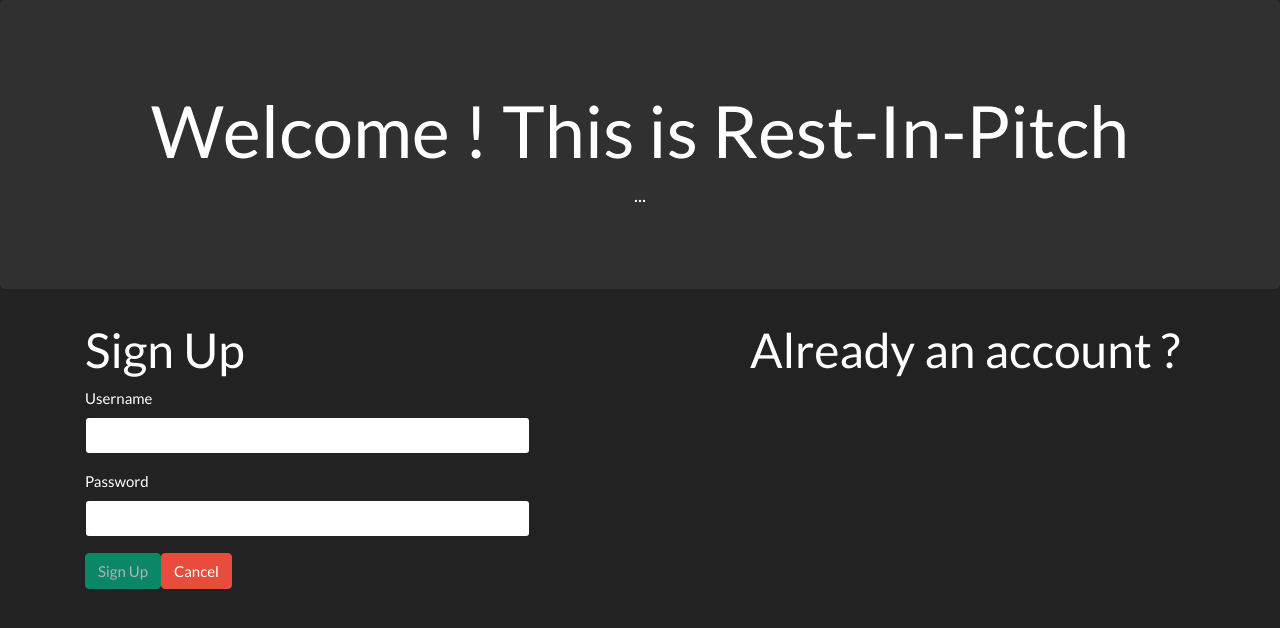
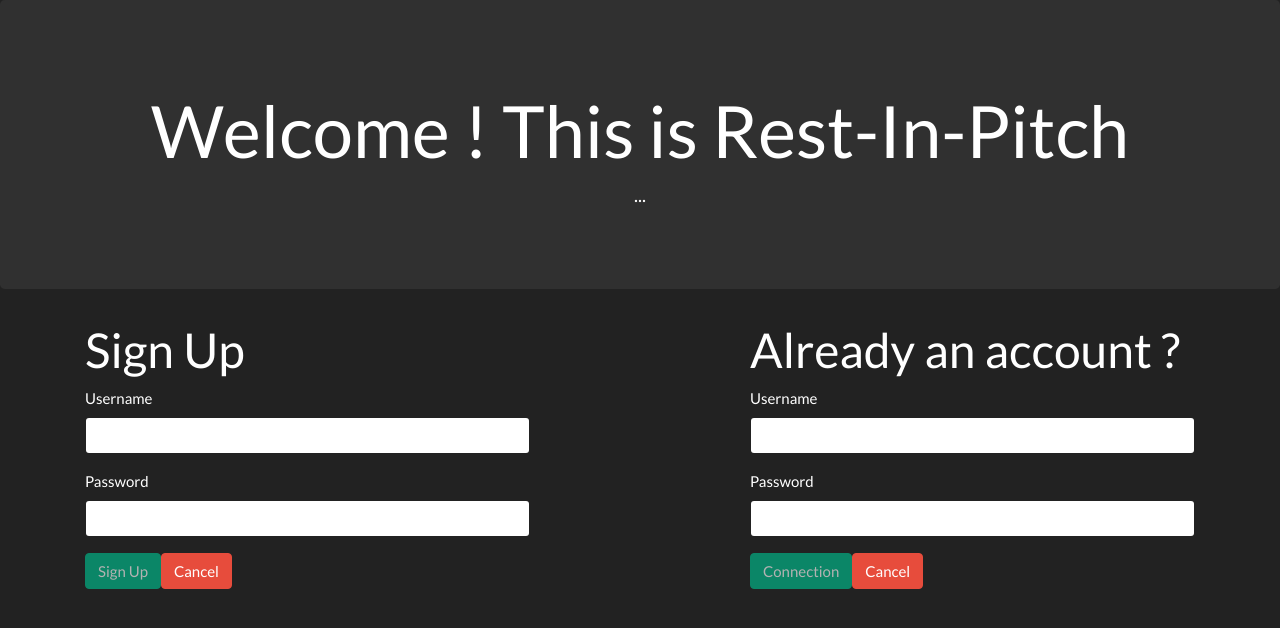
Before and after one commit to myracool/rest-in-pitch, an Angular app in the folder frontend/: page /user-create in a window 1280 px wide. Shown: the top 628 px of the page. Built offline with nearby package versions, Linux system fonts and the light colour scheme.

Commit message:
connexion fonctionne git stage frontend/src/app/show/show.component.html frontend/src/app/show/show.component.ts frontend/src/app/user-create/user-create.component.html frontend/src/app/user-create/user-create.component.ts src/m2gl/rip/User.java

```diff
--- a/frontend/src/app/show/show.component.html
+++ b/frontend/src/app/show/show.component.html
@@ -1,6 +1,16 @@
 <div class="jumbotron">
   <span class="container">
+    <div *ngIf="user == null">
   <a [routerLink]="['/user-create']" class="btn btn-primary" role="button">Sign Up</a>
+  </div>
+
+  <div *ngIf="user != null">
+    <!-- <div *ngFor="let key of user "> -->
+      <h2>hello {{ username }}</h2>
+    <a (click)="logout()"class="btn btn-secondary" role="button">logout</a>
+  <!-- </div> -->
+</div>
+
   </span>
 
 <h1 class="display-3 text-center">Welcome ! This is Rest-In-Pitch</h1>
--- a/frontend/src/app/show/show.component.ts
+++ b/frontend/src/app/show/show.component.ts
@@ -9,9 +9,18 @@ import { HttpClient, HttpParams } from '@angular/common/http';
 export class ShowComponent implements OnInit {
   shows: any;
   res: string;
+  isLogged : boolean;
+  user: {};
+  username: string;
   constructor(private http: HttpClient) { }
 
   ngOnInit() {
+    this.isLogged = false;
+    this.user = JSON.parse(localStorage.getItem('currentUser'));
+    if(this.user != null) {
+      this.username = Object.values(this.user)[0];
+    }
+
     this.http.get('http://localhost:8080/rest-in-pitch/rest/rand/12').subscribe(data => {
     this.shows = data;
   });
@@ -47,6 +56,11 @@ export class ShowComponent implements OnInit {
         this.shows = data;
       });
   }
+
+  logout(){
+    localStorage.clear();
+    window.location.reload();
+ }
 }
 
 // let params = new HttpParams().set("paramName",paramValue).set("paramName2", paramValue2); //Create new HttpParams
--- a/frontend/src/app/user-create/user-create.component.html
+++ b/frontend/src/app/user-create/user-create.component.html
@@ -11,17 +11,17 @@
   <div class="row">
     <div class="col-md-5 align-center">
       <h1>Sign Up</h1>
-      <form (ngSubmit)="saveContact()" #contactForm="ngForm">
+      <form (ngSubmit)="addUser()" #userForm="ngForm">
         <div class="form-group">
-          <label for="name">Username</label>
+          <label for="username">Username</label>
           <input type="text" class="form-control" [(ngModel)]="user.username" name="username" required>
         </div>
         <div class="form-group">
-          <label for="name">Password</label>
+          <label for="password">Password</label>
           <input type="password" class="form-control" [(ngModel)]="user.password" name="password" required>
         </div>
         <div class="form-group">
-          <button type="submit" class="btn btn-success" [disabled]="!contactForm.form.valid">Sign Up</button>
+          <button type="submit" class="btn btn-success" [disabled]="!userForm.form.valid">Sign Up</button>
           <a (click)="backClicked()" class="btn btn-danger" role="button">Cancel</a>
         </div>
       </form>
@@ -33,21 +33,20 @@
   <div class="col-md-5 align-center">
     <h1> Already an account ?</h1>
 
-    <!-- <form (ngSubmit)="saveContact()" #contactForm="ngForm"> -->
-    <!-- <form>
+    <form (ngSubmit)="login()" #logForm="ngForm">
       <div class="form-group">
         <label for="name">Username</label>
-        <input type="text" class="form-control" [(ngModel)]="user.username" name="username" required>
+        <input type="text" class="form-control" [(ngModel)]="log.username" name="username" required>
       </div>
       <div class="form-group">
-        <label for="name">Password</label>
-        <input type="password" class="form-control" [(ngModel)]="user.password" name="password" required>
+        <label for="password">Password</label>
+        <input type="password" class="form-control" [(ngModel)]="log.password" name="password" required>
       </div>
       <div class="form-group">
-        <button type="submit" class="btn btn-success" [disabled]="!contactForm.form.valid">Connection</button>
+        <button type="submit" class="btn btn-success" [disabled]="!logForm.form.valid">Connection</button>
         <a (click)="backClicked()" class="btn btn-danger" role="button">Cancel</a>
       </div>
-    </form> -->
+    </form>
 </div>
 
 
--- a/frontend/src/app/user-create/user-create.component.ts
+++ b/frontend/src/app/user-create/user-create.component.ts
@@ -11,16 +11,27 @@ import { HttpClient } from '@angular/common/http';
 export class UserCreateComponent implements OnInit {
 
   user = {};
+  log = {};
 
   constructor(private http: HttpClient, private router: Router, private location: Location) { }
 
-  ngOnInit() {
+  ngOnInit() {}
+
+  addUser() {
+    this.http.post('http://localhost:8080/rest-in-pitch/rest/user/register', this.user)
+      .subscribe(res => {
+          this.router.navigate(['/show']);
+        }, (err) => {
+          console.log(err);
+        }
+      );
   }
 
-  saveContact() {
-    this.http.post('http://localhost:8080/rest-in-pitch/rest/user', this.user)
+  login() {
+    this.http.post('http://localhost:8080/rest-in-pitch/rest/user/login', this.log,  { responseType: 'text'})
       .subscribe(res => {
-          this.router.navigate(['/show']);
+        localStorage.setItem('currentUser', res);
+        this.router.navigate(['/show']);
         }, (err) => {
           console.log(err);
         }
```
Also changed, not shown: 1 other file (tests, documents, lock files or other folders).
